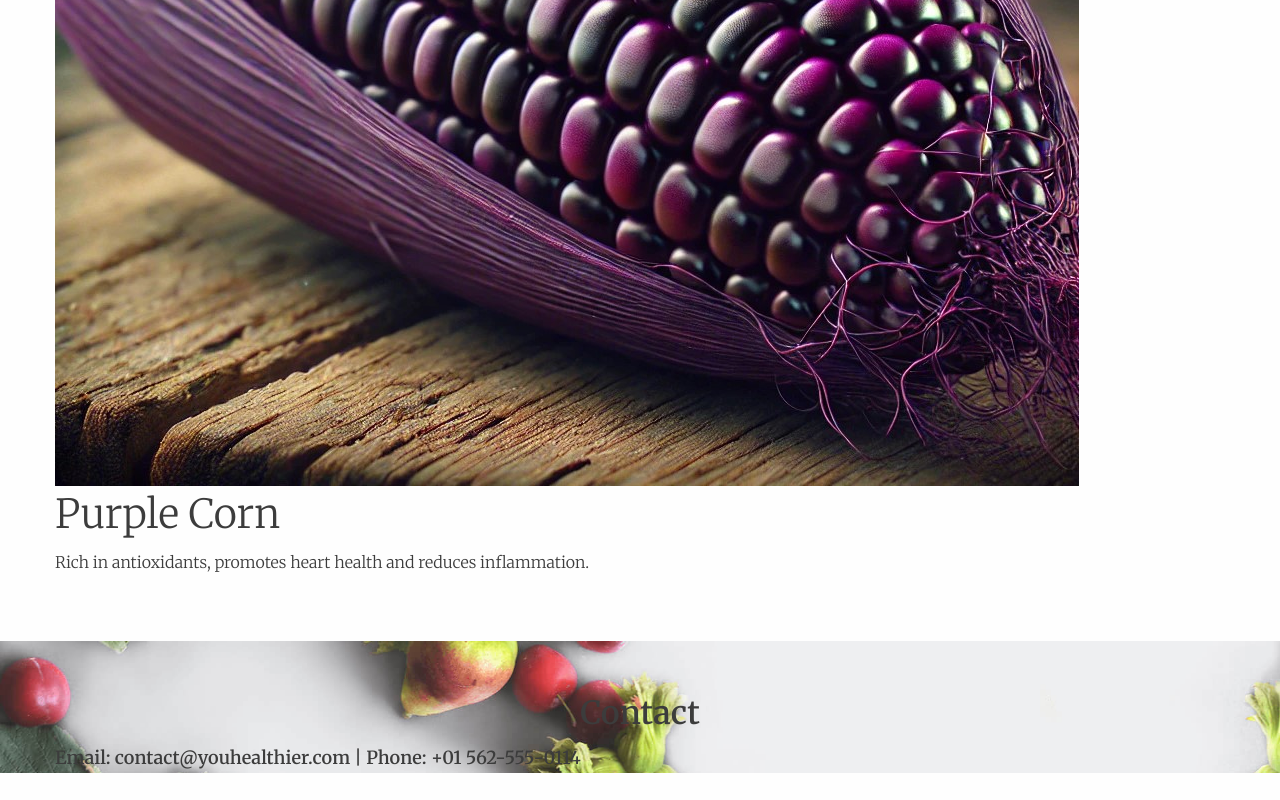
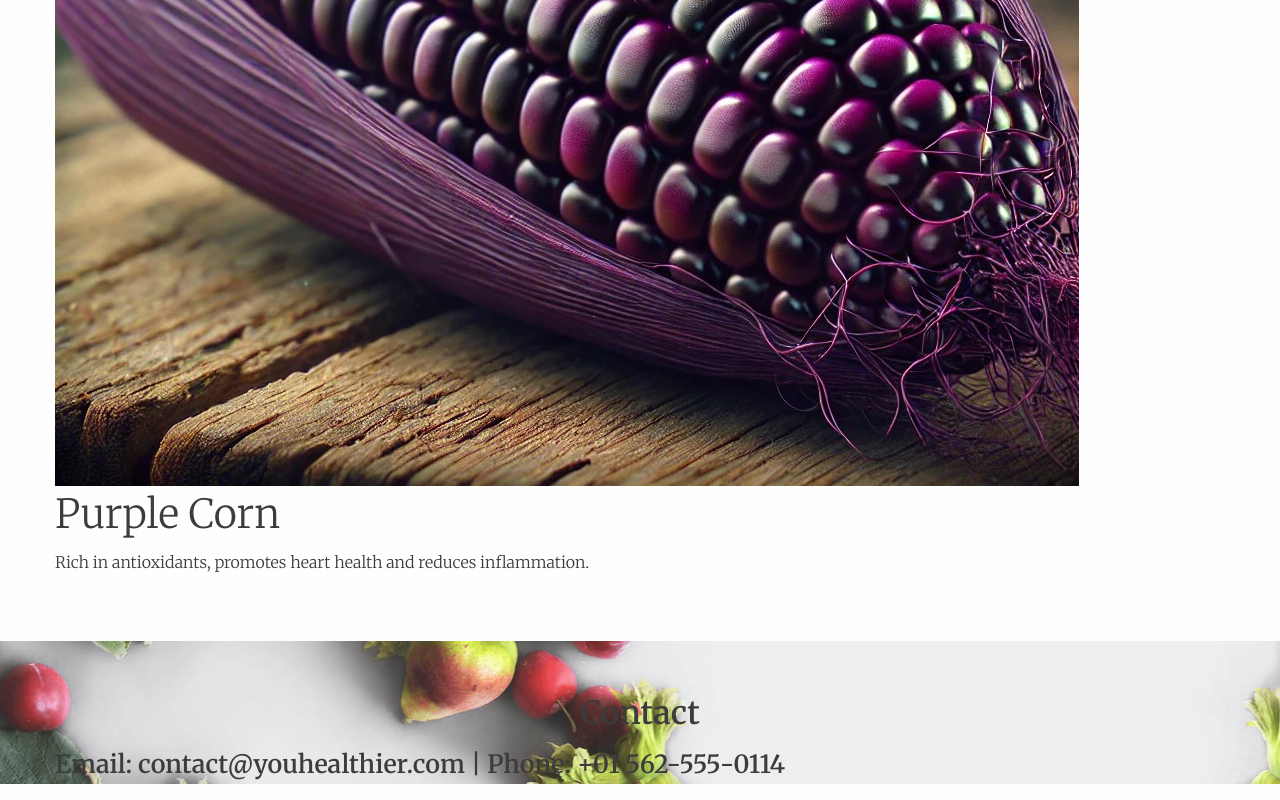
Before and after one commit to juanhev3/youhealthier, a website: page index.html in a window 1280 px wide. Shown: the part 7406-8206 px from the top of the page. Drawn offline with nearby package versions, Linux system fonts and the light colour scheme.

Commit message:
Update index.html

```diff
--- a/index.html
+++ b/index.html
@@ -137,8 +137,7 @@
     <footer id="contact-us">
         <div class="container">
             <h1 class="header-txt" style="font-weight: bold; font-size: 32px;">Contact</h1>
-            <p style="font-weight: bold; font-size: 18px;">Email: contact@youhealthier.com | Phone: +01 562-555-0114</p>
-
+            <p style="font-weight: bold; font-size: 25px;">Email: contact@youhealthier.com | Phone: +01 562-555-0114</p>
         </div>
     </footer>
 
```
